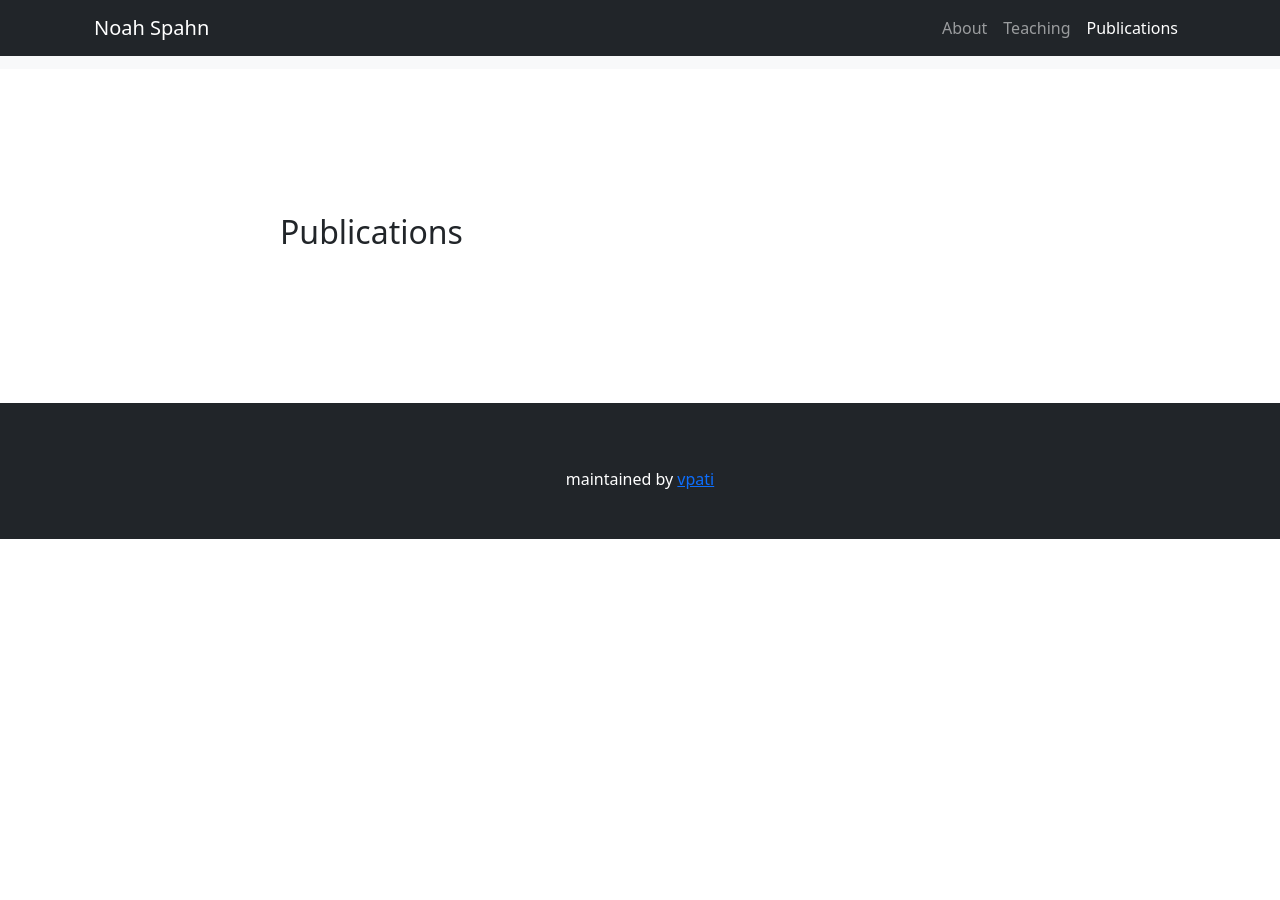
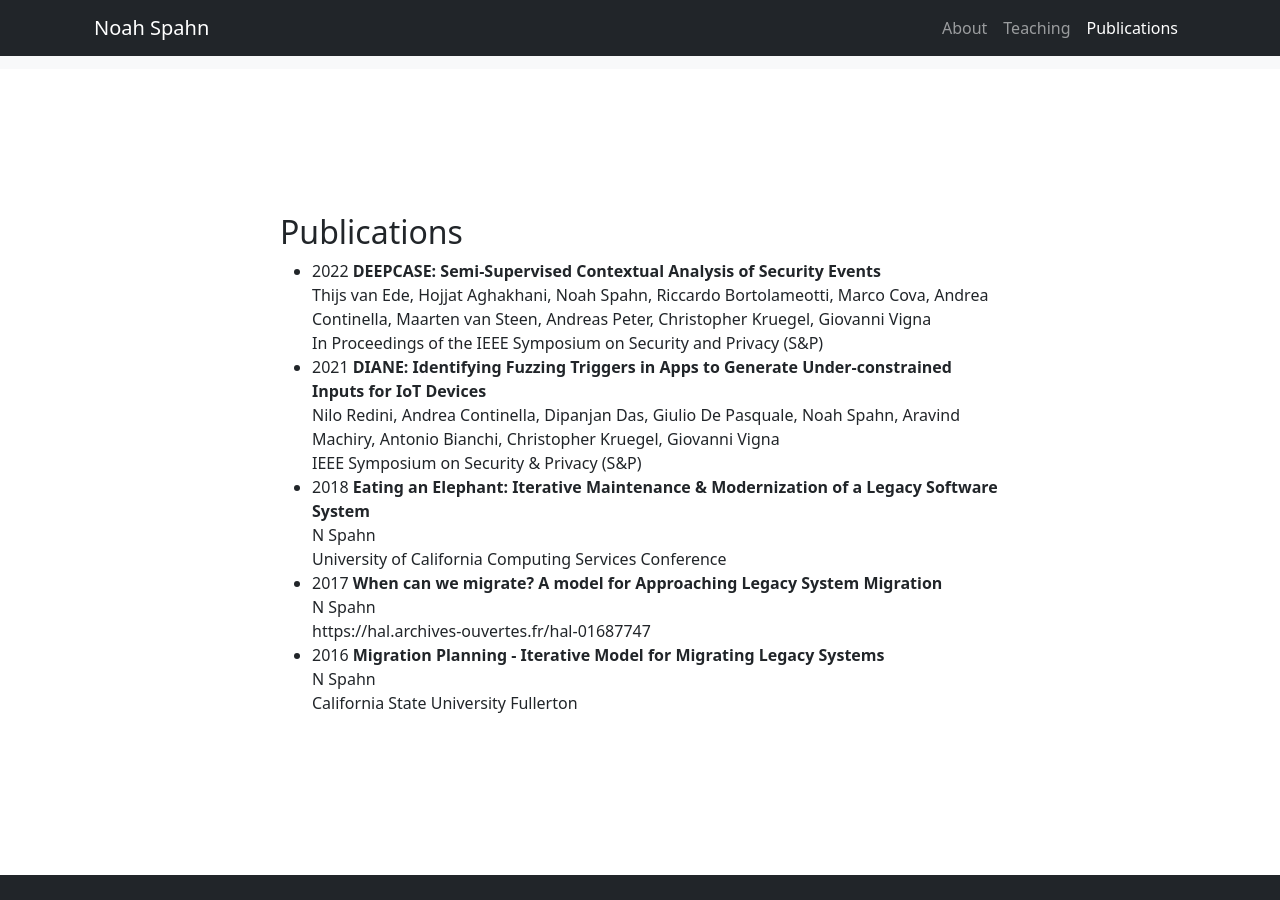
Before and after one commit to vpati/vpati.github.io, a Jekyll site: the page built from index.md, in a window 1280 px wide and 900 px high, scrolled down 1872 px. Built offline with Jekyll 4.4.1, drawn with Linux system fonts in a browser that asks for light colours; before the commit the page ends 2411 px from its top, so only the background shows below that.

Commit message:
add publications & favicon

```diff
--- a/_layouts/scroll.html
+++ b/_layouts/scroll.html
@@ -75,6 +75,44 @@
                 <div class="row gx-4 justify-content-center">
                     <div class="col-lg-8">
                         <h2>Publications</h2>
+                        <ul>
+                        <li>
+                        2022 <strong>DEEPCASE: Semi-Supervised Contextual Analysis of Security Events</strong>
+                        <br/>
+                        Thijs van Ede, Hojjat Aghakhani, Noah Spahn, Riccardo Bortolameotti, Marco Cova, Andrea Continella, Maarten van Steen, Andreas Peter, Christopher Kruegel, Giovanni Vigna
+                        <br/>
+                        In Proceedings of the IEEE Symposium on Security and Privacy (S&P)
+                        </li>
+                        <li>
+                        2021 <strong>DIANE: Identifying Fuzzing Triggers in Apps to Generate Under-constrained Inputs for IoT Devices</strong>
+                        <br/>
+                        Nilo Redini, Andrea Continella, Dipanjan Das, Giulio De Pasquale, Noah Spahn, Aravind Machiry, Antonio Bianchi, Christopher Kruegel, Giovanni Vigna
+                        <br/>
+                        IEEE Symposium on Security & Privacy (S&P)
+                        </li>
+                        <li>
+                        2018 <strong> Eating an Elephant: Iterative Maintenance & Modernization of a Legacy Software System</strong>
+                        <br/>
+                        N Spahn
+                        <br/>
+                        University of California Computing Services Conference
+                        </li>
+                        <li>
+                        2017 <strong> When can we migrate? A model for Approaching Legacy System Migration
+                        </strong>
+                        <br/>
+                        N Spahn
+                        <br/>
+                        https://hal.archives-ouvertes.fr/hal-01687747
+                        </li>
+                        <li>
+                        2016 <strong> Migration Planning - Iterative Model for Migrating Legacy Systems</strong>
+                        <br/>
+                        N Spahn
+                        <br/>
+                        California State University Fullerton
+                        </li>
+                         </ul>
                     </div>
                 </div>
             </div>
```
Also changed, not shown: assets/favicon.ico (added).
